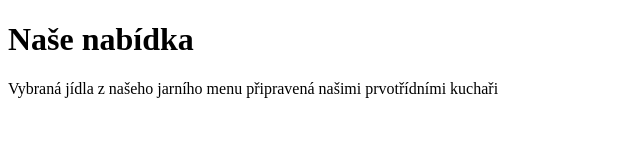
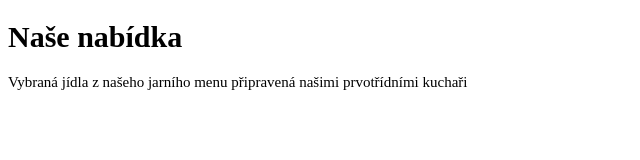
Before and after one commit to nicolezrilic/Saturejka-cviceni-na-git, a plain HTML site: page index.html in a window 1280 px wide. Shown: the whole page, without its empty margins (0-640 px from the left). Drawn offline with Linux system fonts and the light colour scheme.

Commit message:
Přidáno CSS

```diff
--- a/index.html
+++ b/index.html
@@ -4,6 +4,7 @@
     <meta charset="UTF-8">
     <meta name="viewport" content="width=device-width, initial-scale=1.0">
     <title>Saturejka</title>
+    <link rel="stylesheet" href="style.css">
 </head>
 <body>
     <h1>Naše nabídka</h1>
--- /dev/null
+++ b/style.css
@@ -0,0 +1,9 @@
+html {
+    font family: 'Open Sans', sans-serif;
+    font-size: 15px;
+}
+
+h1,
+h2 {
+    font family: 'Playfair Display', serif;
+}
```
